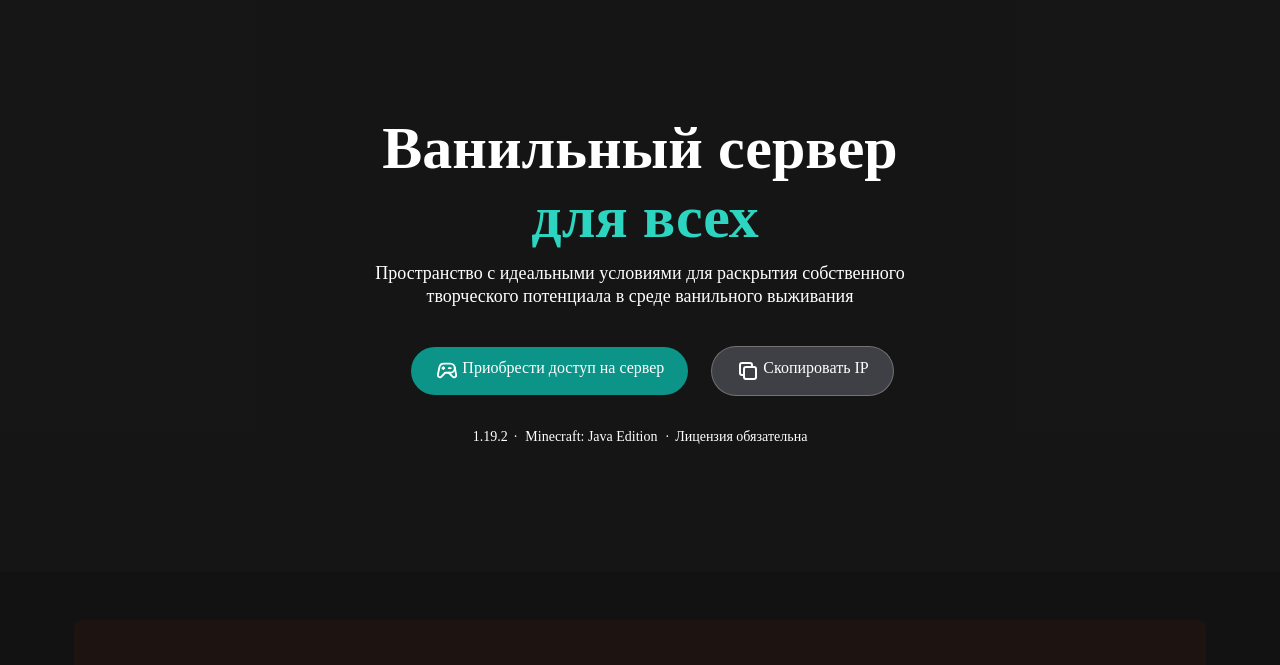
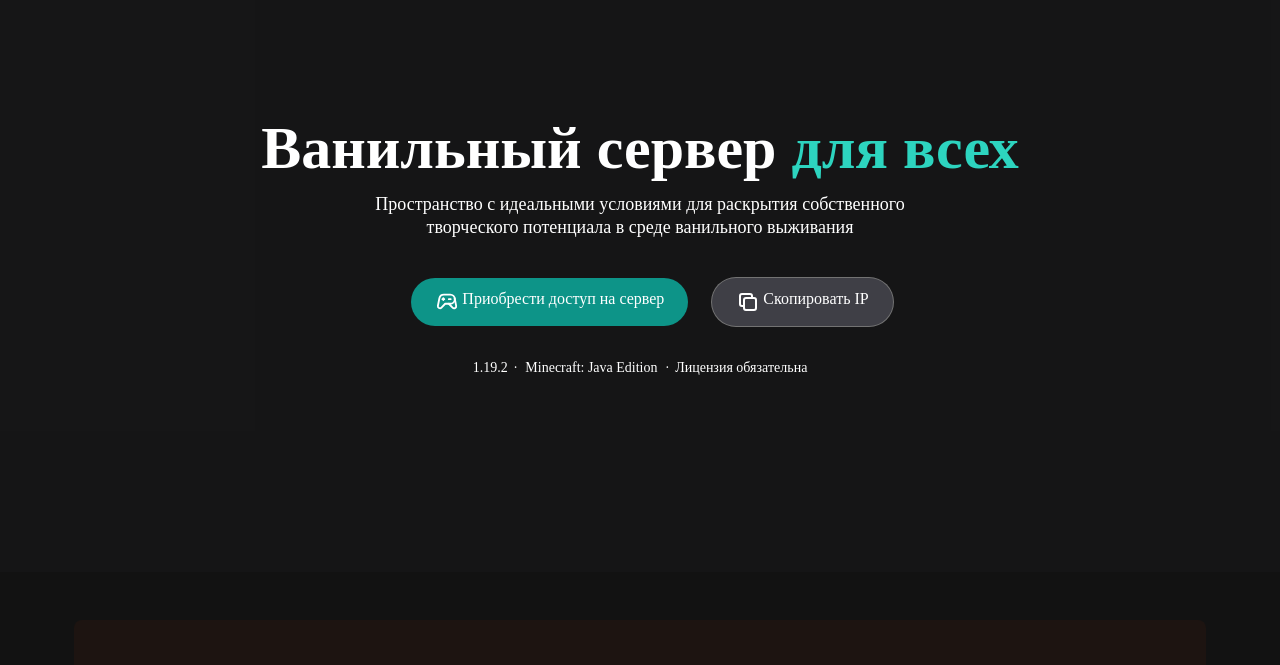
Before and after one commit to dobrdesign/12, a plain HTML site: page pepeland 7/index.html in a window 1280 px wide. Shown: the part 78-743 px from the top of the page. Drawn offline with nearby package versions, Linux system fonts and the light colour scheme.

Commit message:
Update index.html

```diff
--- a/pepeland 7/index.html
+++ b/pepeland 7/index.html
@@ -33,7 +33,7 @@
     </header>
 	<div class="header">
 		<div class="header_title">
-			Ванильный сервер <div style="color:#2dd4bf; margin-left: 10px;" >для всех</div>
+			Ванильный сервер <div style="color:#2dd4bf; display:contents;" >для всех</div>
 		</div>
 		<div class="header_desc">
 			Пространство с идеальными условиями для раскрытия собственного творческого потенциала в среде ванильного выживания
```
